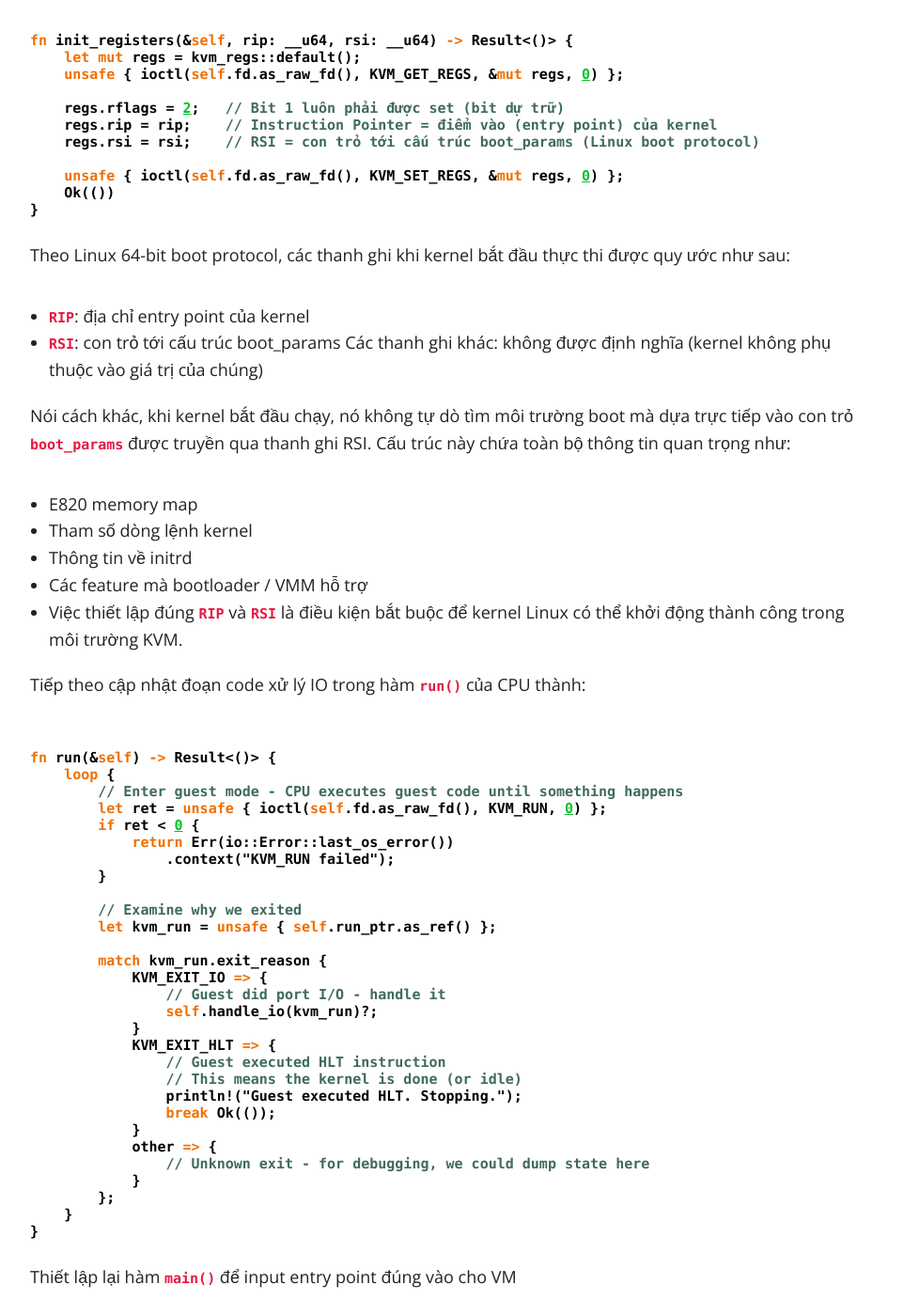
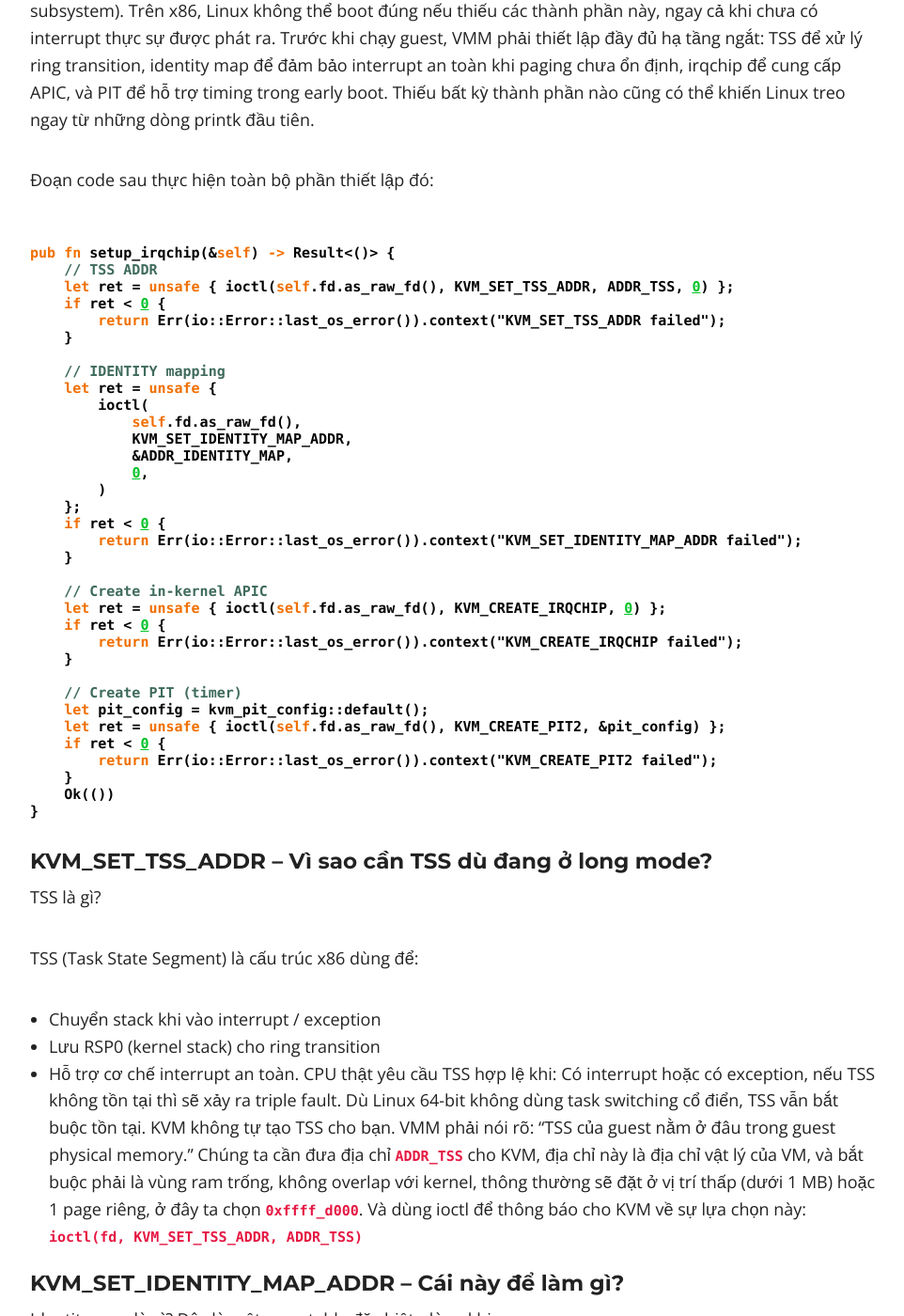
Before and after one commit to ita93/ita93.github.io, a Jekyll site: the page built from _posts/2026-01-31-virtual-machine-monitor-kvm.md, in a window 1280 px wide and 1400 px high, scrolled down 27857 px. Shown: the whole window at 94% size, without its empty margins (158-1120 px from the left). Built offline with Jekyll 4.4.1, drawn with Linux system fonts in a browser that asks for light colours; nearby versions of some CDN libraries; comment, search, counter and statistics services are not loaded; some of the changed text lies outside the part shown.

Commit message:
irqchip
Signed-off-by: Nguyen Dinh Phi <phind.uet@gmail.com>

````diff
--- a/_posts/2026-01-31-virtual-machine-monitor-kvm.md
+++ b/_posts/2026-01-31-virtual-machine-monitor-kvm.md
@@ -109,6 +109,7 @@ Theo như định nghĩa ở trên thì KVM là một đứa nhập nhằng khô
 
 ## II. Tự viết VMM bằng Rust.
 [`GITHUB`]("https://github.com/ita93/rust-kvm-tool/tree/main")
+
 Thực tế thì việc viết một VMM sử dụng Rust khá là đơn giản bằng cách sử dụng các crate có sẵn của rust-vmm, tuy nhiên do mục tiêu học tập và tìm hiểu, mình sẽ không sử dụng các wrapper/helper của rust-vmm, thay vào đó sẽ sử dụng raw libc function để tương tác với kvm. Tuy vậy, việc viết/gen lại các hằng số cơ bản khác mất thời gian, nên đối với các hằng số, mình sẽ sử dụng lại định nghĩa sẵn của rust-vmm.
 Về cách sử dụng của KVM API, trên LWN đã có một bài hướng dẫn khá đầy đủ [`Using KVM API`]("https://lwn.net/Articles/658511/") . Cơ bản thì nó có mấy bước sau:
 - S1: Mở KVM handle (/dev/kvm) để lấy descriptor, thông qua fd này, vmm có thể tương tác với KVM.
@@ -630,7 +631,7 @@ impl VCpu {
             let ret = unsafe { ioctl(self.fd, KVM_RUN, 0) };
             if ret < 0 {
                 return Err(io::Error::last_os_error())
-                    .context("failed to get supported cpuid features");
+                    .context("failed to get start kvm run");
             }
             let kvm_run = unsafe { self.run_ptr.as_ref() };
             println!("KVM EXIT {:?}\n", kvm_run);
@@ -1047,6 +1048,84 @@ fn handle_io(&self, kvm_run: &kvm_run) -> Result<()> {
 }
 {% endhighlight %}
 Ở đây cần lưu ý rằng, do 8250/16550 serial driver sẽ đợi ở `COM1_LSR` cho đến khi có tín hiệu thông báo với nó là nó có thể truyền dữ liệu vào iout, ta cần thêm đoạn xử lý để ghí dữ liệu vào  `COM1_LSR`.
+### Thiết lập các interrupt cần thiết
+Trước khi cho CPU guest bắt đầu chạy (KVM_RUN), VMM bắt buộc phải thiết lập hệ thống ngắt (interrupt subsystem). Trên x86, Linux không thể boot đúng nếu thiếu các thành phần này, ngay cả khi chưa có interrupt thực sự được phát ra. Trước khi chạy guest, VMM phải thiết lập đầy đủ hạ tầng ngắt: TSS để xử lý ring transition, identity map để đảm bảo interrupt an toàn khi paging chưa ổn định, irqchip để cung cấp APIC, và PIT để hỗ trợ timing trong early boot. Thiếu bất kỳ thành phần nào cũng có thể khiến Linux treo ngay từ những dòng printk đầu tiên.
+
+Đoạn code sau thực hiện toàn bộ phần thiết lập đó:
+{% highlight rust %}
+pub fn setup_irqchip(&self) -> Result<()> {
+    // TSS ADDR
+    let ret = unsafe { ioctl(self.fd.as_raw_fd(), KVM_SET_TSS_ADDR, ADDR_TSS, 0) };
+    if ret < 0 {
+        return Err(io::Error::last_os_error()).context("KVM_SET_TSS_ADDR failed");
+    }
+
+    // IDENTITY mapping
+    let ret = unsafe {
+        ioctl(
+            self.fd.as_raw_fd(),
+            KVM_SET_IDENTITY_MAP_ADDR,
+            &ADDR_IDENTITY_MAP,
+            0,
+        )
+    };
+    if ret < 0 {
+        return Err(io::Error::last_os_error()).context("KVM_SET_IDENTITY_MAP_ADDR failed");
+    }
+
+    // Create in-kernel APIC
+    let ret = unsafe { ioctl(self.fd.as_raw_fd(), KVM_CREATE_IRQCHIP, 0) };
+    if ret < 0 {
+        return Err(io::Error::last_os_error()).context("KVM_CREATE_IRQCHIP failed");
+    }
+
+    // Create PIT (timer)
+    let pit_config = kvm_pit_config::default();
+    let ret = unsafe { ioctl(self.fd.as_raw_fd(), KVM_CREATE_PIT2, &pit_config) };
+    if ret < 0 {
+        return Err(io::Error::last_os_error()).context("KVM_CREATE_PIT2 failed");
+    }
+    Ok(())
+}
+{% endhighlight %}
+
+#### KVM_SET_TSS_ADDR – Vì sao cần TSS dù đang ở long mode?
+TSS là gì?
+
+TSS (Task State Segment) là cấu trúc x86 dùng để:
+- Chuyển stack khi vào interrupt / exception
+- Lưu RSP0 (kernel stack) cho ring transition
+- Hỗ trợ cơ chế interrupt an toàn. CPU thật yêu cầu TSS hợp lệ khi: Có interrupt hoặc có exception, nếu TSS không tồn tại thì sẽ xảy ra triple fault.
+Dù Linux 64-bit không dùng task switching cổ điển, TSS vẫn bắt buộc tồn tại. KVM không tự tạo TSS cho bạn. VMM phải nói rõ: "TSS của guest nằm ở đâu trong guest physical memory."
+Chúng ta cần đưa địa chỉ `ADDR_TSS` cho KVM, địa chỉ này là địa chỉ vật lý của VM, và bắt buộc phải là vùng ram trống, không overlap với kernel, thông thường sẽ đặt ở vị trí thấp (dưới 1 MB) hoặc 1 page riêng, ở đây ta chọn `0xffff_d000`. Và dùng ioctl để thông báo cho KVM về sự lựa chọn này:
+```ioctl(fd, KVM_SET_TSS_ADDR, ADDR_TSS)```
+
+#### KVM_SET_IDENTITY_MAP_ADDR – Cái này để làm gì?
+Identity map là gì?
+Đây là một page table đặc biệt, dùng khi:
+- CPU vào interrupt
+- Nhưng paging / CR3 chưa hoàn chỉnh
+- Hoặc trong các trường hợp chuyển mode
+
+#### KVM_CREATE_IRQCHIP – Tạo APIC trong kernel
+Linux luôn giả định có APIC, ngay cả trong VM.
+Nếu không tạo IRQ chip thì sao?
+- Không có Local APIC
+- Không có timer interrupt
+- Không có IPI
+- SMP không hoạt động
+- Scheduler không chạy
+- Kernel có thể treo hoặc panic rất sớm
+Thật ra thì IRQCHIP có thể được emulate ở userspace, tuy nhiên nó chậm và quá phức tạp so với nội dung bài viết, nên ta dùng của kernel:
+```ioctl(fd, KVM_CREATE_IRQCHIP)```
+
+#### KVM_CREATE_PIT2 –
+Programmable Interval Timer (8254) – bộ đếm thời gian cổ điển, được linux dùng trong earlyboot. Linux dùng PIT để làm gì?
+- Delay calibration
+- Busy-wait loops
+- Đo tần số TSC
+Fallback timer trước khi APIC timer hoạt động.
+Lát nữa chúng ta sẽ thấy lỗi liên quan đến cái này.
 
 ### Thiết lập registers và bắt đầu chạy máy ảo
 Trước khi chuyển quyền điều khiển vào máy ảo (enter the VM), chúng ta cần thiết lập trạng thái ban đầu của CPU:
````
Also changed, not shown: other parts of _posts/2026-01-31-virtual-machine-monitor-kvm.md (+7 -4 lines).
